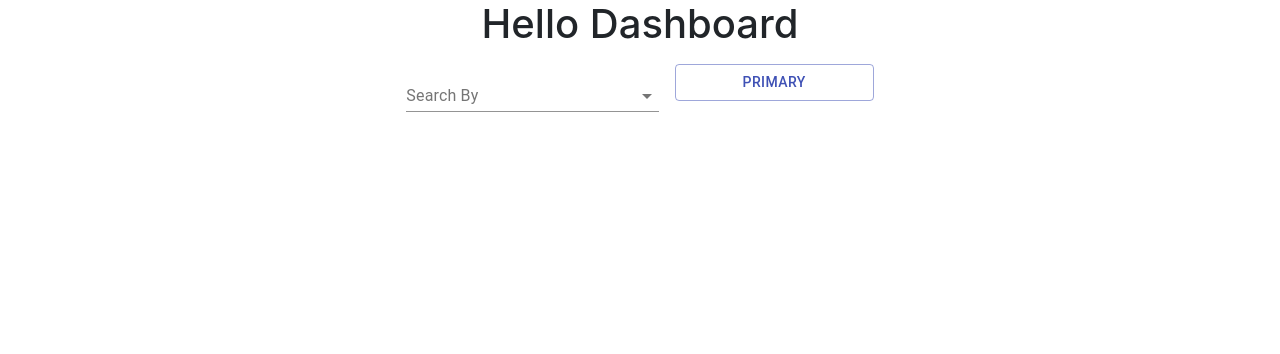
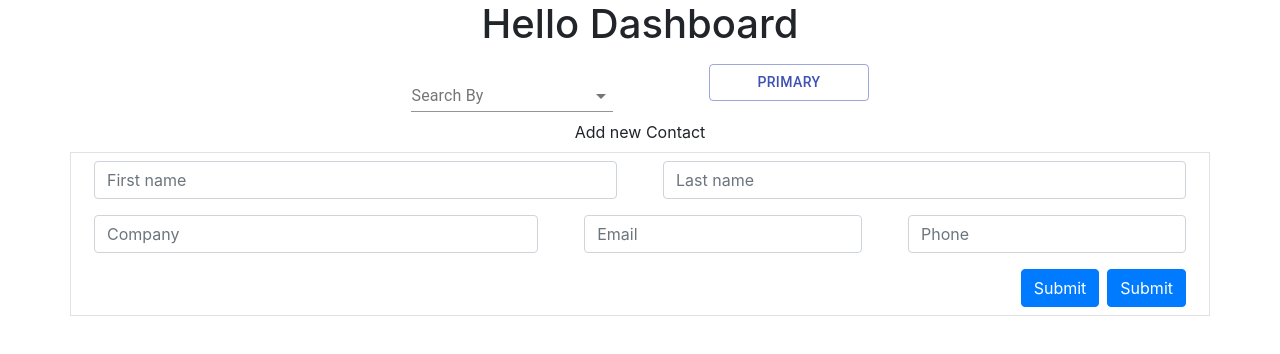
Before and after one commit to jhcxavier/ReactFluxPattern, a React (Create React App) app: page /dashboard in a window 1280 px wide. Shown: the top 354 px of the page. Built offline with nearby package versions, Linux system fonts and the light colour scheme.

Commit message:
including addContact

```diff
--- /dev/null
+++ b/src/components/addContact.js
@@ -0,0 +1,38 @@
+import React, { useState } from "react";
+
+const AddContact = () => {
+    const [value, setValue] = useState()
+    return (
+        <div>
+            <div>
+                Add new Contact
+            </div>
+            <form className="container border mt-2">
+                <div className="row">
+                    <div className="col m-2">
+                        <input type="text" className="form-control" placeholder="First name" />
+                    </div>
+                    <div className="col m-2">
+                        <input type="text" className="form-control" placeholder="Last name" />
+                    </div>
+                </div>
+                <div className="row">
+                    <div className="col-5 m-2">
+                        <input type="text" className="form-control" placeholder="Company" />
+                    </div>
+                    <div className="col m-2">
+                        <input type="text" className="form-control" placeholder="Email" />
+                    </div>
+                    <div className="col m-2">
+                        <input type="text" className="form-control" placeholder="Phone" />
+                    </div>
+                </div>
+                <div className="row m-1 d-flex justify-content-end">
+                    <button type="submit" className="btn btn-primary m-1">Submit</button>
+                    <button type="submit" className="btn btn-primary m-1">Submit</button>
+                </div>
+            </form>
+        </div>
+    )
+}
+export default AddContact;
--- a/src/views/dashboard.js
+++ b/src/views/dashboard.js
@@ -10,6 +10,7 @@ import NativeSelect from '@material-ui/core/NativeSelect';
 import InputBase from '@material-ui/core/InputBase';
 import Button from '@material-ui/core/Button';
 import { Typography } from '@material-ui/core';
+import AddContact from '../components/addContact';
 
 const BootstrapInput = withStyles((theme) => ({
     root: {
@@ -52,7 +53,7 @@ const useStyles = makeStyles((theme) => ({
     root: {
         '& > *': {
             margin: theme.spacing(1),
-            width: '25ch',
+            width: '20ch',
             // flexDirection: "row"
         },
     },
@@ -70,7 +71,7 @@ const Dashboard = () => {
             <h1>Hello Dashboard</h1>
             <form className={classes.root} noValidate autoComplete="off">
 
-                <FormControl className={classes.margin}>
+                <FormControl className={classes.margin, "mr-5"}>
                     <InputLabel id="demo-mutiple-name-label">Search By</InputLabel>
                     <NativeSelect
                         labelid="demo-mutiple-name-label"
@@ -89,13 +90,14 @@ const Dashboard = () => {
                 </FormControl>
 
 
-                <Button variant="outlined" color="primary" ml="5">
+                <Button variant="outlined" color="primary" className="ml-5">
                     Primary
-                    </Button>
+                </Button>
 
 
             </form>
             {/* </div> */}
+            <AddContact />
         </Container>
     )
 }
```
